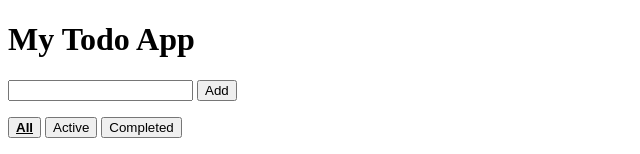
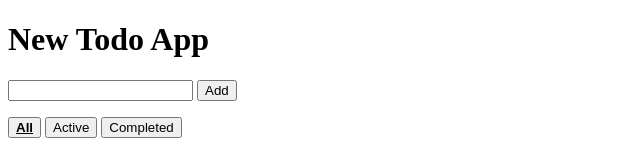
Before and after one commit to synergetics-sagar/todo-app, a website: page public/index.html in a window 1280 px wide. Shown: the top 154 px of the page, without its empty margins (0-640 px from the left). Drawn offline with Linux system fonts and the light colour scheme; no server answers.

Commit message:
AI: apply chore #48

```diff
--- a/public/index.html
+++ b/public/index.html
@@ -7,7 +7,7 @@
 </head>
 <body>
   <main>
-    <h1>My Todo App</h1>
+    <h1>New Todo App</h1>
     <form id="task-form">
       <input id="task-title" name="title" type="text" maxlength="200">
       <button type="submit">Add</button>
```
